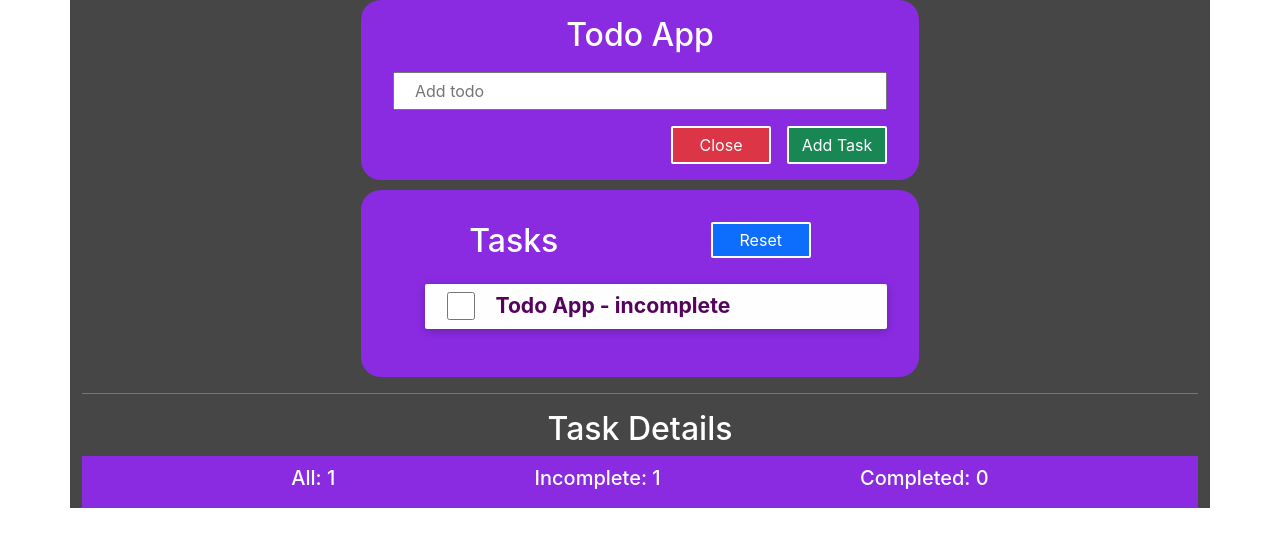
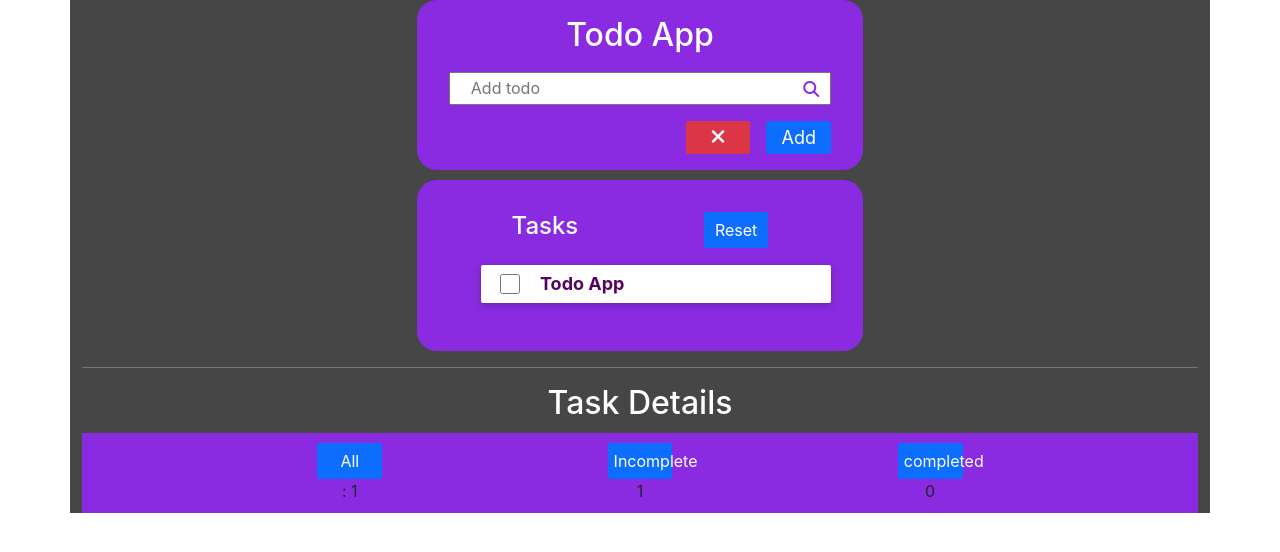
Before and after one commit to aqib-nawaz/react-todo-app, a React (Create React App) app: page / in a window 1280 px wide. Shown: the top 552 px of the page. Built offline with nearby package versions, Linux system fonts and the light colour scheme.

Commit message:
Added filters

```diff
--- a/public/index.html
+++ b/public/index.html
@@ -1,23 +1,26 @@
 <!DOCTYPE html>
 <html lang="en">
+
 <head>
   <meta charset="utf-8" />
   <link rel="icon" href="%PUBLIC_URL%/favicon.ico" />
   <meta name="viewport" content="width=device-width, initial-scale=1" />
   <meta name="theme-color" content="#000000" />
-    <meta
-      name="description"
-      content="Web site created using create-react-app"
-    />
+  <meta name="description" content="Web site created using create-react-app" />
 
   <link rel="apple-touch-icon" href="%PUBLIC_URL%/logo192.png" />
   <link rel="manifest" href="%PUBLIC_URL%/manifest.json" />
-    <link rel="stylesheet" href="https://cdn.jsdelivr.net/npm/bootstrap@5.2.0-beta1/dist/css/bootstrap.min.css">
+  <link rel="stylesheet" href="https://cdn.jsdelivr.net/npm/bootstrap@5.2.0-beta1/dist/css/bootstrap.min.css" />
+  <link rel="stylesheet" href="https://cdnjs.cloudflare.com/ajax/libs/font-awesome/6.1.1/css/all.min.css"
+    integrity="sha512-KfkfwYDsLkIlwQp6LFnl8zNdLGxu9YAA1QvwINks4PhcElQSvqcyVLLD9aMhXd13uQjoXtEKNosOWaZqXgel0g=="
+    crossorigin="anonymous" referrerpolicy="no-referrer" />
   <title>React TODO App</title>
 </head>
+
 <body>
   <noscript>You need to enable JavaScript to run this app.</noscript>
   <div id="root"></div>
   <script src="	https://cdn.jsdelivr.net/npm/bootstrap@5.2.0-beta1/dist/js/bootstrap.bundle.min.js"></script>
 </body>
+
 </html>
--- a/src/components/Add.css
+++ b/src/components/Add.css
@@ -1,16 +1,22 @@
 .input-container{
     display: flex;
     justify-content: center;
-    width: 50%;
+    width: 40%;
     background-color: blueviolet;
     margin: 0 auto;
     padding: 1rem 2rem 1rem 2rem;
     flex-direction: column;
     border-radius: 1.25rem;
 }
+.input-container form{
+    position: relative;
+}
+.input-container h2{
+
+}
 #input{
     width: 100%;
-    height: 2.375rem;
+    height: 2.075rem;
     margin-top: .575rem;
     padding-left: 20px;
 }
@@ -22,14 +28,32 @@
     margin-top: .625rem;
 }
 .input-button{
-    width: 6.25rem;
-    height: 2.375rem;
+    width: 3.05rem;
+    height: 2.075rem;
     margin-top: 6px;
     margin-left: 1rem;
+    font-size: 18px;
+    text-align: center;
+    display: flex;
+    align-items: center;
+    justify-content: center;
 
 }
 .close-input-btn{
-    width: 6.25rem;
-    height: 2.375rem;
+    width: 3.05rem;
+    height: 2.075rem;
     margin-top: 6px;
+    font-size: 20px;
+    display: flex;
+    align-items: center;
+    justify-content: center;
 }
+.fa-xmark{
+    font-size: 20px;
+}
+.fa-magnifying-glass{
+    position: absolute;
+    top: 19px;
+    right: 12px;
+    color: blueviolet;
+}
--- a/src/components/Add.js
+++ b/src/components/Add.js
@@ -36,11 +36,13 @@ export default class Add extends Component {
                         value={this.state.title}
                         id="input"
                         placeholder="Add todo"
+
                     />
+                    <i className="fa-solid fa-magnifying-glass"></i>
                 </form>
                 <div className="input-btn-container">
-                    <Button className="close-input-btn btn-danger" value= "Close"/>
-                    <Button className="input-button btn-success" value= "Add Task"/>
+                    <Button className="close-input-btn btn-danger" value={<i className="fa-solid fa-xmark"></i>} />
+                    <Button className="input-button" value="Add"/>
                 </div>
             </div>
         );
--- a/src/components/Button.css
+++ b/src/components/Button.css
@@ -1,6 +1,6 @@
 .btn {
-    width: 6.25rem;
+    width: 4.05rem;
     border-radius: 2px;
-    border: 2px solid white;
-    padding: 4px;
+    /* border: 2px solid white; */
+    padding: 5px;
 }
--- a/src/components/Item.css
+++ b/src/components/Item.css
@@ -15,21 +15,31 @@ li{
     justify-content: left;
     align-items: center;
     box-shadow: 0 2px 8px rgba(0, 0, 0, 0.25);
-    padding: 1.4rem;
-    height: 2.375rem;
+    padding: 1.2rem;
+    height: 1.975rem;
     margin: 1rem 0;
     border-radius: 2px;
     background-color: #fefefe;
-    font-size: 1.325rem;
+    font-size: 1.125rem;
     font-weight: bold;
 }
 .todo-item input {
-    width: 1.75rem;
-    height: 1.75rem;
+    width: 1.25rem;
+    height: 1.25rem;
     margin: 3px 20px 3px 0px;
     accent-color: blueviolet;
 }
-
+.todo-item .item-title{
+    margin-right: auto;
+}
+.todo-item .fa-solid{
+    cursor: pointer;
+    font-size: 18px;
+    color: blueviolet;
+}
+.todo-item .fa-solid:hover{
+    color: blueviolet;
+}
 @media (min-width: 580px) {
 
 }
--- a/src/components/Item.js
+++ b/src/components/Item.js
@@ -12,10 +12,12 @@ export default class Item extends Component {
                 <div className="todo-item">
                     <input
                         type="checkbox"
+                        checked={this.props.status}
                         name={this.props.title}
                         onChange={this.toggleHandle}
                     />
-                    {this.props.title} - {this.props.status ? "completed" : "incomplete"}
+                    <span className="item-title">{this.props.title}</span>
+                    {this.props.status?<i className="fa-solid fa-trash"></i>: ""}
                 </div>
             </li>
         );
--- a/src/components/List.css
+++ b/src/components/List.css
@@ -1,7 +1,7 @@
 .item-container{
     display: flex;
     justify-content: center;
-    width: 50%;
+    width: 40%;
     background-color: blueviolet;
     margin: .625rem auto;
     padding: 2rem;
--- a/src/components/List.js
+++ b/src/components/List.js
@@ -7,7 +7,7 @@ export default class List extends Component {
         return (
             <div className="item-container text-white">
                 <div className="item-container-header">
-                    <h2 className="text-center">Tasks</h2>
+                    <h4 className="text-center">Tasks</h4>
                     <Button onClick= {this.props.resetHandler} value="Reset"/>
                 </div>
                 <ul >
--- a/src/components/TaskDetails.css
+++ b/src/components/TaskDetails.css
@@ -5,7 +5,13 @@
     padding: 10px;
     background-color: blueviolet;
     text-align: center;
+    margin-top: .625rem;
 }
 .tasks-details-container h5{
     color: white;
 }
+.tasks-details-container h5:hover{
+    color: black;
+    background-color: white;
+    border-color: white;
+}
--- a/src/components/TaskDetails.js
+++ b/src/components/TaskDetails.js
@@ -1,30 +1,98 @@
 import React, { Component } from "react";
-import "./TaskDetails.css"
+import TasksFilter from "./TasksFilter";
+import "./TaskDetails.css";
+import Button from "./Button";
 export default class TaskDetails extends Component {
+    constructor() {
+        super();
+        this.state = {
+            allTasks: false,
+            incompleteTasks: false,
+            completedTasks: false,
+        };
+    }
+
+    allTasks = () => {
+        this.setState({
+            allTasks: !this.state.allTasks,
+            incompleteTasks: false,
+            completedTasks: false,
+        });
+    };
+    incompleteTasks = () => {
+        this.setState({
+            allTasks: false,
+            incompleteTasks: !this.state.incompleteTasks,
+            completedTasks: false,
+        });
+    };
+    completedTasks = () => {
+        this.setState({
+            allTasks: false,
+            incompleteTasks: false,
+            completedTasks: !this.state.completedTasks,
+        });
+    };
+
     render() {
         return (
             <div>
-                <hr className="text-white"/>
+                <hr className="text-white" />
                 <h2 className="text-white">Task Details</h2>
 
                 <div className="tasks-details-container">
-                    <h5>All: {this.props.tasks.length}</h5>
-                    <h5>
-                        Incomplete:{" "}
+                    <div>
+                        <Button onClick={this.allTasks} value="All" />:{" "}
+                        {this.props.tasks.length}
+                    </div>
+                    <div>
+                        <Button onClick={this.incompleteTasks} value="Incomplete" />
                         {
                             this.props.tasks.filter((task) => {
                                 return task.status === false;
                             }).length
                         }
-                    </h5>
-                    <h5>
-                        Completed:{" "}
+                    </div>
+                    <div>
+                        <Button onClick={this.completedTasks} value="completed" />
                         {
                             this.props.tasks.filter((task) => {
                                 return task.status === true;
                             }).length
                         }
-                    </h5>
+                    </div>
+                </div>
+
+                {/* Tasks Filters */}
+
+                <div className="filtered-tasks-container">
+                    {this.state.allTasks && (
+                        <div>
+                            <ul>
+                                <TasksFilter tasks={this.props.tasks} />
+                            </ul>
+                        </div>
+                    )}
+
+                    {this.state.incompleteTasks && (
+                        <div>
+                            <ul>
+                                <TasksFilter
+                                    tasks={this.props.tasks.filter((task) => !task.status)}
+                                />
+                            </ul>
+                        </div>
+                    )}
+
+                    {this.state.completedTasks && (
+                        <div>
+                            <ul>
+                                <TasksFilter
+                                    tasks={this.props.tasks.filter((task) => task.status)}
+                                />
+                            </ul>
+                        </div>
+                    )}
                 </div>
             </div>
         );
--- /dev/null
+++ b/src/components/TasksFilter.js
@@ -0,0 +1,21 @@
+import React, { Component } from "react";
+import Item from "./Item";
+export default class TasksFilter extends Component {
+    render() {
+        return (
+            <React.Fragment>
+                {this.props.tasks.map((task) => {
+                    return (
+                        <Item
+                            statusHandler={this.props.statusHandler}
+                            key={task.title}
+                            title={task.title}
+                            status={task.status}
+                            task={task}
+                        />
+                    );
+                })}
+            </React.Fragment>
+        );
+    }
+}
```
Lines whose indentation alone changed are shown as unchanged.
